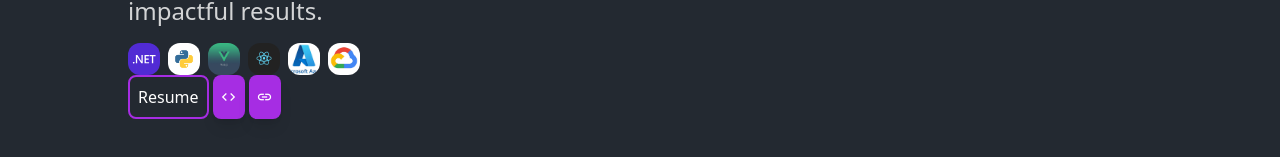
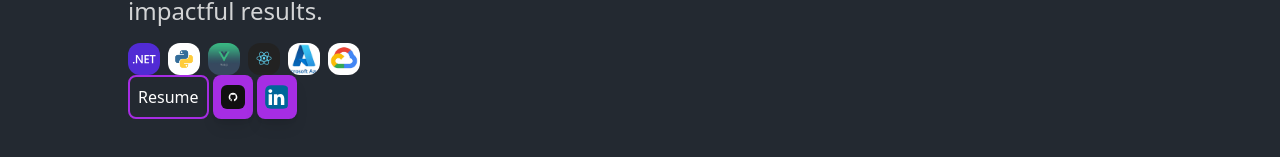
Before and after one commit to ArmandoBerlanga/Portfolio, a React (Vite) app: page / in a window 1280 px wide. Shown: the part 567-724 px from the top of the page. Built offline with nearby package versions, Linux system fonts and the light colour scheme.

Commit message:
feat: update title in index.html and add ImageButton component for GitHub and LinkedIn links

```diff
--- a/index.html
+++ b/index.html
@@ -5,7 +5,7 @@
     <link rel="icon" type="image/svg+xml" href="/vite.svg" />
     <meta name="viewport" content="width=device-width, initial-scale=1.0" />
     <link href="https://fonts.googleapis.com/icon?family=Material+Icons" rel="stylesheet">
-    <title>Vite + React</title>
+    <title>Armando Berlanga</title>
   </head>
   <body>
     <div id="root"></div>
--- a/src/components/Button.jsx
+++ b/src/components/Button.jsx
@@ -26,6 +26,21 @@ export function IconButton({ icon, onClick, disabled = false, fontSize = "1rem",
             <span className="material-icons" style={{ fontSize }}>
                 {icon}
             </span>
+        </button>
+    );
+}
+
+
+export function ImageButton({ src, alt, onClick, disabled = false, className = "", type = "button" }) {
+    const disabledClasses = 'disabled:opacity-50 disabled:cursor-not-allowed disabled:hover:bg-primary';
+    return (
+        <button
+            type={type}
+            disabled={disabled}
+            onClick={onClick}
+            className={`bg-primary text-white p-2 shadow-lg rounded-lg hover:bg-primary/80 transition duration-300 flex items-center justify-center cursor-pointer ${className} ${disabledClasses}`}
+        >
+            <img src={src} alt={alt} className="w-6 h-6 rounded-md inline-block object-cover" />
         </button>
     );
 }
--- a/src/sections/AboutMeSection.jsx
+++ b/src/sections/AboutMeSection.jsx
@@ -1,8 +1,16 @@
-import { OutlinedButton, IconButton } from '../components/Button';
+import { OutlinedButton, ImageButton } from '../components/Button';
 
 export default function AboutMeSection() {
     const openResume = () => {
         window.open('/resume.pdf', '_blank');
+    }
+
+    const goToCode = () => {
+        window.open('https://github.com/ArmandoBerlanga', '_blank');
+    }
+
+    const goToLinkedIn = () => {
+        window.open('https://www.linkedin.com/in/armandoberlanga', '_blank');
     }
 
     return (
@@ -40,8 +48,8 @@ export default function AboutMeSection() {
                     Resume
                 </OutlinedButton>
 
-                <IconButton icon='code' />
-                <IconButton icon='link' />
+                <ImageButton src='src/assets/github.svg' alt='GitHub' onClick={goToCode} />
+                <ImageButton src='src/assets/linkedin.svg' alt='LinkedIn' onClick={goToLinkedIn} />
             </div>
         </section>
     );
```
Also changed, not shown: src/assets/github.svg (added), src/assets/linkedin.svg (added).
